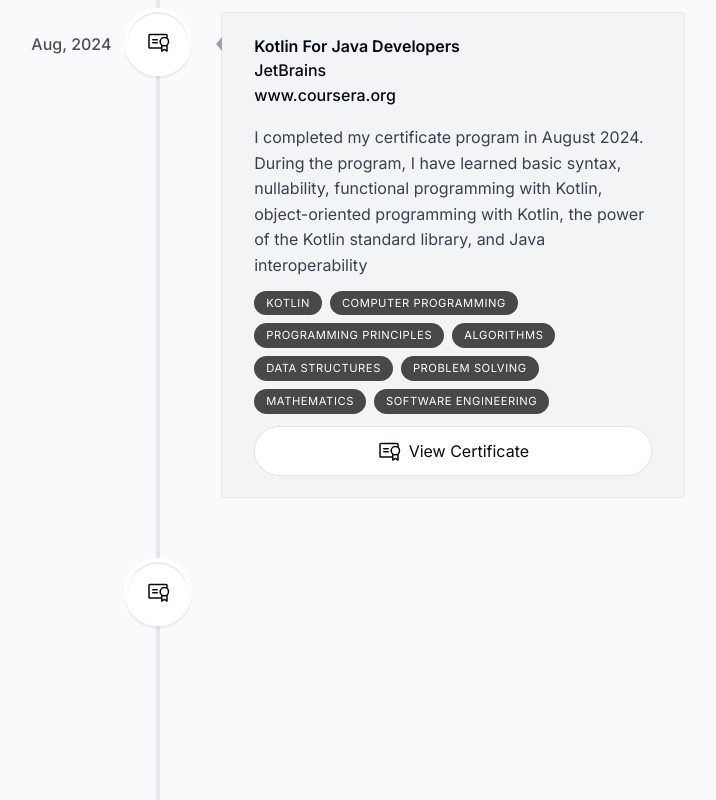
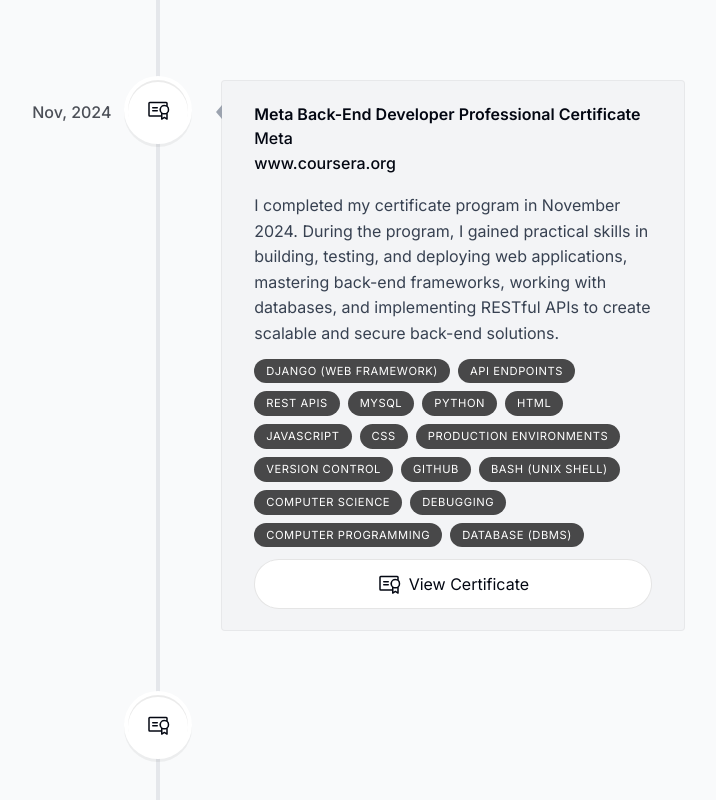
Before and after one commit to yiyd1004/yongyim, a Next.js app: page / in a window 1280 px wide. Shown: the part 7060-7860 px from the top of the page, without its empty margins (482-1198 px from the left). Built offline with nearby package versions, Linux system fonts and the light colour scheme; what prettier would draw is missing.

Commit message:
Update
Update certificate list and resume

```diff
--- a/data/data.ts
+++ b/data/data.ts
@@ -113,7 +113,82 @@
 
 export const certificateData = [
     {
-        title: "Meta Android Developer Certificate",
+        title: "Foundations of Data Structures and Algorithms Specialization",
+        title2: "",
+        company: "University of Colorado Boulder",
+        location: "www.coursera.org",
+        description:
+            "I completed my certificate program in November 2024. During the program, I gained a deep understanding of how data is organized in a computer and how to efficiently perform operations such as sorting, searching, and indexing, which are essential for building fast and high-performing data science applications. This course provided a strong foundation in data structures and algorithms, focusing on their application in processing large datasets. Designed for those with basic Python programming knowledge, it equipped me with the skills to design efficient solutions for handling and analyzing large-scale data, even without prior expertise in data science.",
+        icon: React.createElement(PiCertificate),
+        skills: [
+            "Algorithm Design",
+            "Python",
+            "Data Structure Design",
+            "Hashtables",
+            "Analysis of Algorithms",
+            "Graphs Algorithms",
+            "Integer Programming",
+            "Approximation Algorithm",
+        ],
+        url: "https://coursera.org/share/b38b8378fcf3745ade9107489283d4ee",
+        date: "Nov, 2024",
+    },
+    {
+        title: "Meta Back-End Developer Professional Certificate",
+        title2: "",
+        company: "Meta",
+        location: "www.coursera.org",
+        description:
+            "I completed my certificate program in November 2024. During the program, I gained practical skills in building, testing, and deploying web applications, mastering back-end frameworks, working with databases, and implementing RESTful APIs to create scalable and secure back-end solutions.",
+        icon: React.createElement(PiCertificate),
+        skills: [
+            "Django (Web Framework)",
+            "API endpoints",
+            "REST APIs",
+            "MySQL",
+            "Python",
+            "HTML",
+            "JavaScript",
+            "CSS",
+            "Production environments",
+            "Version Control",
+            "Github",
+            "Bash (Unix Shell)",
+            "Computer Science",
+            "Debugging",
+            "Computer Programming",
+            "Database (DBMS)",
+        ],
+        url: "https://coursera.org/share/31116f98fd2ca58b50ad3abe3cd02fa6",
+        date: "Nov, 2024",
+    },
+    {
+        title: "Data Structures and Algorithms",
+        title2: "",
+        company: "University of California San Diego",
+        location: "www.coursera.org",
+        description:
+            "I completed my certificate program in October 2024. During the program, I learned how to efficiently organize and manipulate data using various structures like arrays, linked lists, trees, and graphs. I gained a deep understanding of key algorithms, including sorting, searching, and graph traversal, and how to analyze their performance through time and space complexity. Through hands-on coding assignments, I developed strong problem-solving skills and learned to apply algorithmic thinking to real-world challenges.",
+        icon: React.createElement(PiCertificate),
+        skills: [
+            "Algorithms",
+            "Theoretical Computer Science",
+            "Computer Programming",
+            "Data Structures",
+            "Problem Solving",
+            "Mathematics",
+            "Computer Programming Tools",
+            "Critical Thinking",
+            "Graph Theory",
+            "Programming Principles",
+            "Mathematical Theory & Analysis",
+            "Software Testing",
+        ],
+        url: "https://coursera.org/share/52432ffd9c28e1dd4ef34c5069be5251",
+        date: "Oct, 2024",
+    },
+    {
+        title: "Meta Android Developer Professional Certificate",
         title2: "",
         company: "Meta",
         location: "www.coursera.org",
```
Also changed, not shown: 1 other file (tests, documents, lock files or other folders).
